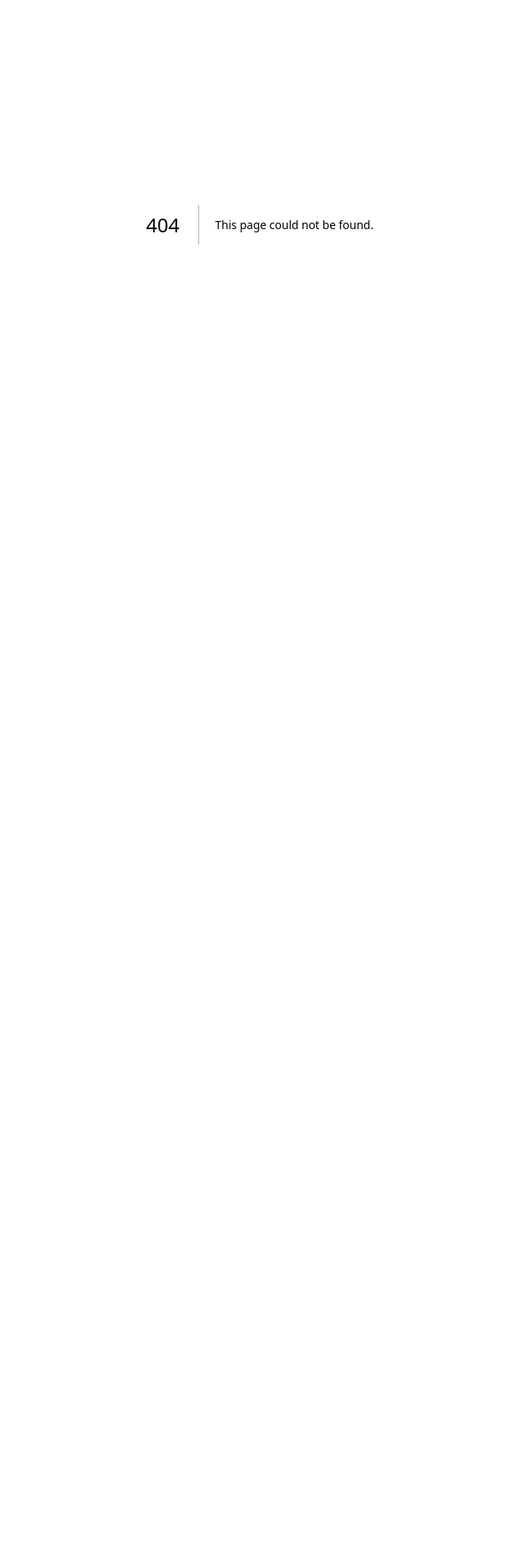
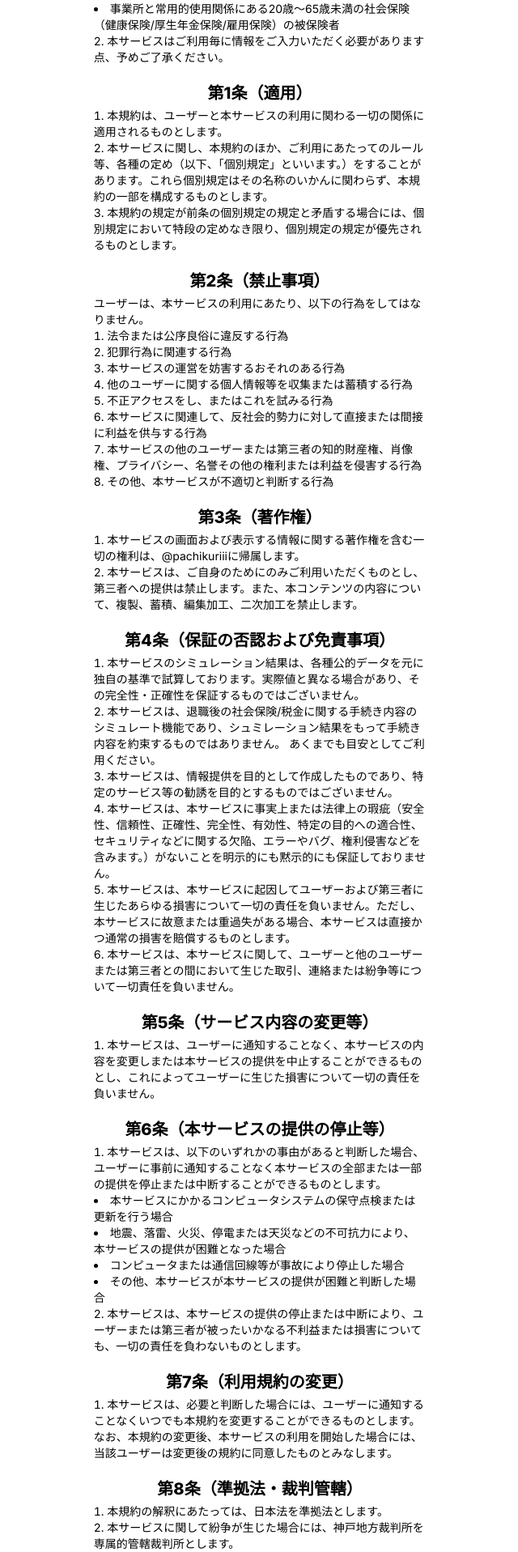
Before and after one commit to pachikuriii/yametara-next-13, a Next.js app: page /terms in a window 1280 px wide. Before the commit this address had no page. Shown: the part 123-2040 px from the top of the page at 81% size, without its empty margins (319-959 px from the left). Before the commit the page ends 800 px from the top, so only its background shows below. Built offline with nearby package versions, Linux system fonts and the light colour scheme.

Commit message:
feat: 利用規約ページを作成

```diff
--- /dev/null
+++ b/src/app/terms/layout.tsx
@@ -0,0 +1,12 @@
+import Footer from '../../components/questions/footer'
+import Header from '../../components/questions/header'
+
+export default function RootLayout({ children }: { children: React.ReactNode }) {
+  return (
+    <>
+      <Header />
+      {children}
+      <Footer />
+    </>
+  )
+}
--- /dev/null
+++ b/src/app/terms/page.tsx
@@ -0,0 +1,148 @@
+import Link from 'next/link'
+
+const Result = () => {
+  return (
+    <>
+      <div className='flex-grow text-sm mx-auto max-w-md pb-4'>
+        <div className='w-11/12 mx-auto'>
+          <div className='py-2'>
+            <h2 className='text-xl font-extrabold text-center py-1'>前提条件</h2>
+            <ol className='list-decimal text-left list-inside'>
+              <li>
+                yametara（以下「本サービス」といいます。）は以下の方を対象としております。
+                <ul className='list-disc list-inside'>
+                  <li>
+                    事業所と常用的使用関係にある20歳～65歳未満の社会保険（健康保険/厚生年金保険/雇用保険）の被保険者
+                  </li>
+                </ul>
+              </li>
+
+              <li>
+                本サービスはご利用毎に情報をご入力いただく必要があります点、予めご了承ください。
+              </li>
+            </ol>
+          </div>
+          <div className='py-2'>
+            <h2 className='text-xl font-extrabold  text-center py-1'>第1条（適用）</h2>
+            <ol className='list-decimal text-left list-inside'>
+              <li>
+                本規約は、ユーザーと本サービスの利用に関わる一切の関係に適用されるものとします。
+              </li>
+              <li>
+                本サービスに関し、本規約のほか、ご利用にあたってのルール等、各種の定め（以下、「個別規定」といいます。）をすることがあります。これら個別規定はその名称のいかんに関わらず、本規約の一部を構成するものとします。
+              </li>
+              <li>
+                本規約の規定が前条の個別規定の規定と矛盾する場合には、個別規定において特段の定めなき限り、個別規定の規定が優先されるものとします。
+              </li>
+            </ol>
+          </div>
+          <div className='py-2'>
+            <h2 className='text-xl font-extrabold  text-center py-1'>第2条（禁止事項）</h2>
+            <p>ユーザーは、本サービスの利用にあたり、以下の行為をしてはなりません。</p>
+            <ol className='list-decimal text-left list-inside'>
+              <li>法令または公序良俗に違反する行為</li>
+              <li>犯罪行為に関連する行為</li>
+              <li>本サービスの運営を妨害するおそれのある行為</li>
+              <li>他のユーザーに関する個人情報等を収集または蓄積する行為</li>
+              <li>不正アクセスをし、またはこれを試みる行為</li>
+              <li>本サービスに関連して、反社会的勢力に対して直接または間接に利益を供与する行為</li>
+
+              <li>
+                本サービスの他のユーザーまたは第三者の知的財産権、肖像権、プライバシー、名誉その他の権利または利益を侵害する行為
+              </li>
+              <li>その他、本サービスが不適切と判断する行為</li>
+            </ol>
+          </div>
+          <div className='py-2'>
+            <h2 className='text-xl font-extrabold  text-center py-1'>第3条（著作権）</h2>
+            <ol className='list-decimal text-left list-inside'>
+              <li>
+                本サービスの画面および表示する情報に関する著作権を含む一切の権利は、@pachikuriiiに帰属します。
+              </li>
+              <li>
+                本サービスは、ご自身のためにのみご利用いただくものとし、第三者への提供は禁止します。また、本コンテンツの内容について、複製、蓄積、編集加工、二次加工を禁止します。
+              </li>
+            </ol>
+          </div>
+          <div className='py-2'>
+            <h2 className='text-xl font-extrabold  text-center py-1'>
+              第4条（保証の否認および免責事項）
+            </h2>
+            <ol className='list-decimal text-left list-inside'>
+              <li>
+                本サービスのシミュレーション結果は、各種公的データを元に独自の基準で試算しております。実際値と異なる場合があり、その完全性・正確性を保証するものではございません。
+              </li>
+              <li>
+                本サービスは、退職後の社会保険/税金に関する手続き内容のシミュレート機能であり、シュミレーション結果をもって手続き内容を約束するものではありません。
+                あくまでも目安としてご利用ください。
+              </li>
+              <li>
+                本サービスは、情報提供を目的として作成したものであり、特定のサービス等の勧誘を目的とするものではございません。
+              </li>
+              <li>
+                本サービスは、本サービスに事実上または法律上の瑕疵（安全性、信頼性、正確性、完全性、有効性、特定の目的への適合性、セキュリティなどに関する欠陥、エラーやバグ、権利侵害などを含みます。）がないことを明示的にも黙示的にも保証しておりません。
+              </li>
+              <li>
+                本サービスは、本サービスに起因してユーザーおよび第三者に生じたあらゆる損害について一切の責任を負いません。ただし、本サービスに故意または重過失がある場合、本サービスは直接かつ通常の損害を賠償するものとします。
+              </li>
+              <li>
+                本サービスは、本サービスに関して、ユーザーと他のユーザーまたは第三者との間において生じた取引、連絡または紛争等について一切責任を負いません。
+              </li>
+            </ol>
+          </div>
+          <div className='py-2'>
+            <h2 className='text-xl font-extrabold text-center py-1'>
+              第5条（サービス内容の変更等）
+            </h2>
+            <ol className='list-decimal text-left list-inside'>
+              <li>
+                本サービスは、ユーザーに通知することなく、本サービスの内容を変更しまたは本サービスの提供を中止することができるものとし、これによってユーザーに生じた損害について一切の責任を負いません。
+              </li>
+            </ol>
+          </div>
+          <div className='py-2'>
+            <h2 className='text-xl font-extrabold text-center py-1'>
+              第6条（本サービスの提供の停止等）
+            </h2>
+            <ol className='list-decimal text-left list-inside'>
+              <li>
+                本サービスは、以下のいずれかの事由があると判断した場合、ユーザーに事前に通知することなく本サービスの全部または一部の提供を停止または中断することができるものとします。
+                <ul className='list-disc list-inside'>
+                  <li>本サービスにかかるコンピュータシステムの保守点検または更新を行う場合</li>
+                  <li>
+                    地震、落雷、火災、停電または天災などの不可抗力により、本サービスの提供が困難となった場合
+                  </li>
+                  <li> コンピュータまたは通信回線等が事故により停止した場合</li>
+                  <li>その他、本サービスが本サービスの提供が困難と判断した場合</li>
+                </ul>
+              </li>
+              <li>
+                本サービスは、本サービスの提供の停止または中断により、ユーザーまたは第三者が被ったいかなる不利益または損害についても、一切の責任を負わないものとします。
+              </li>
+            </ol>
+          </div>
+          <div className='py-2'>
+            <h2 className='text-xl font-extrabold text-center py-1'>第7条（利用規約の変更）</h2>
+            <ol className='list-decimal text-left list-inside'>
+              <li>
+                本サービスは、必要と判断した場合には、ユーザーに通知することなくいつでも本規約を変更することができるものとします。なお、本規約の変更後、本サービスの利用を開始した場合には、当該ユーザーは変更後の規約に同意したものとみなします。
+              </li>
+            </ol>
+          </div>
+          <div className='py-2'>
+            <h2 className='text-xl font-extrabold text-center py-1'>第8条（準拠法・裁判管轄）</h2>
+            <ol className='list-decimal text-left list-inside'>
+              <li>本規約の解釈にあたっては、日本法を準拠法とします。</li>
+              <li>
+                本サービスに関して紛争が生じた場合には、神戸地方裁判所を専属的管轄裁判所とします。
+              </li>
+            </ol>
+          </div>
+          <p className='text-right'>2023年 8月21日 制定</p>
+        </div>
+      </div>
+    </>
+  )
+}
+
+export default Result
```
